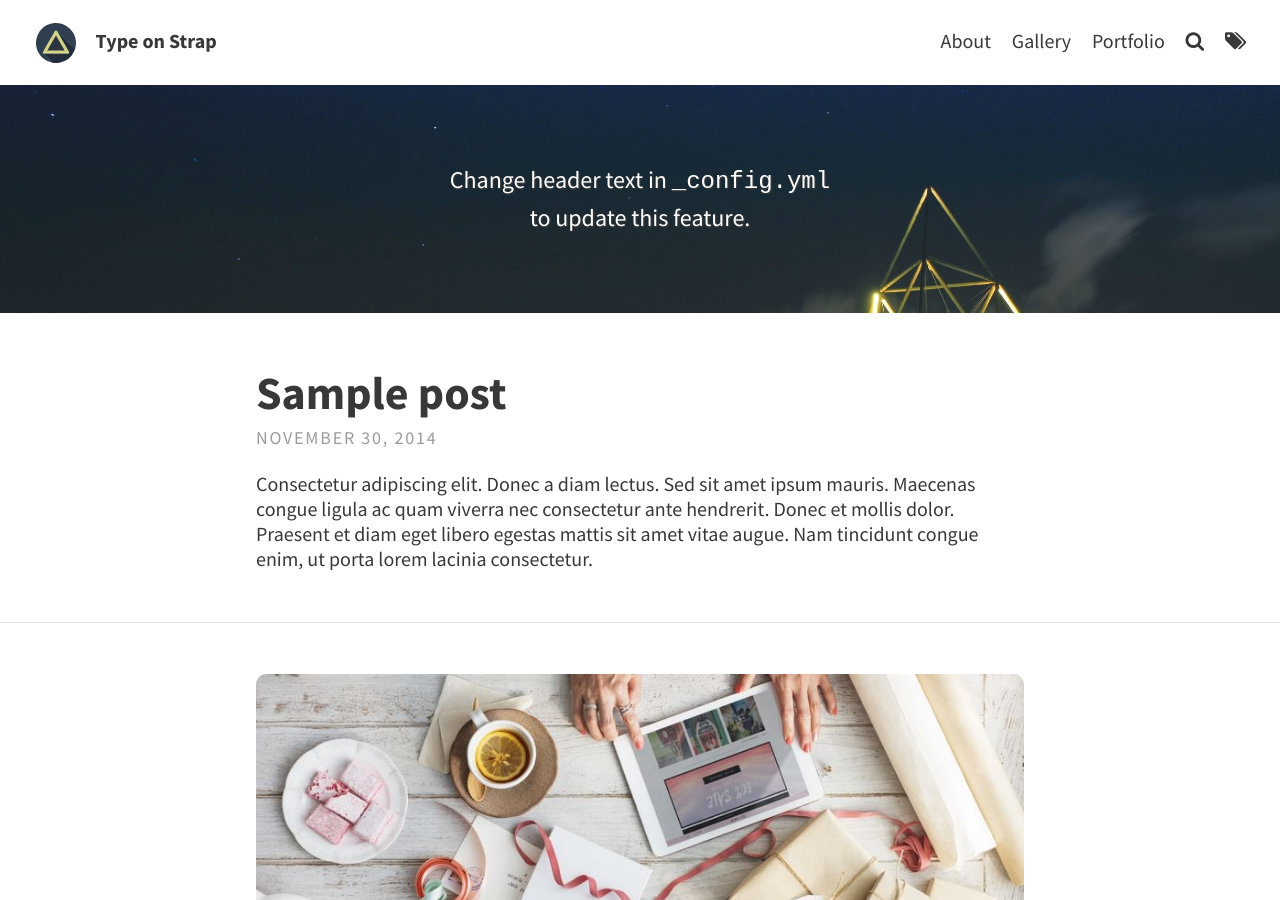
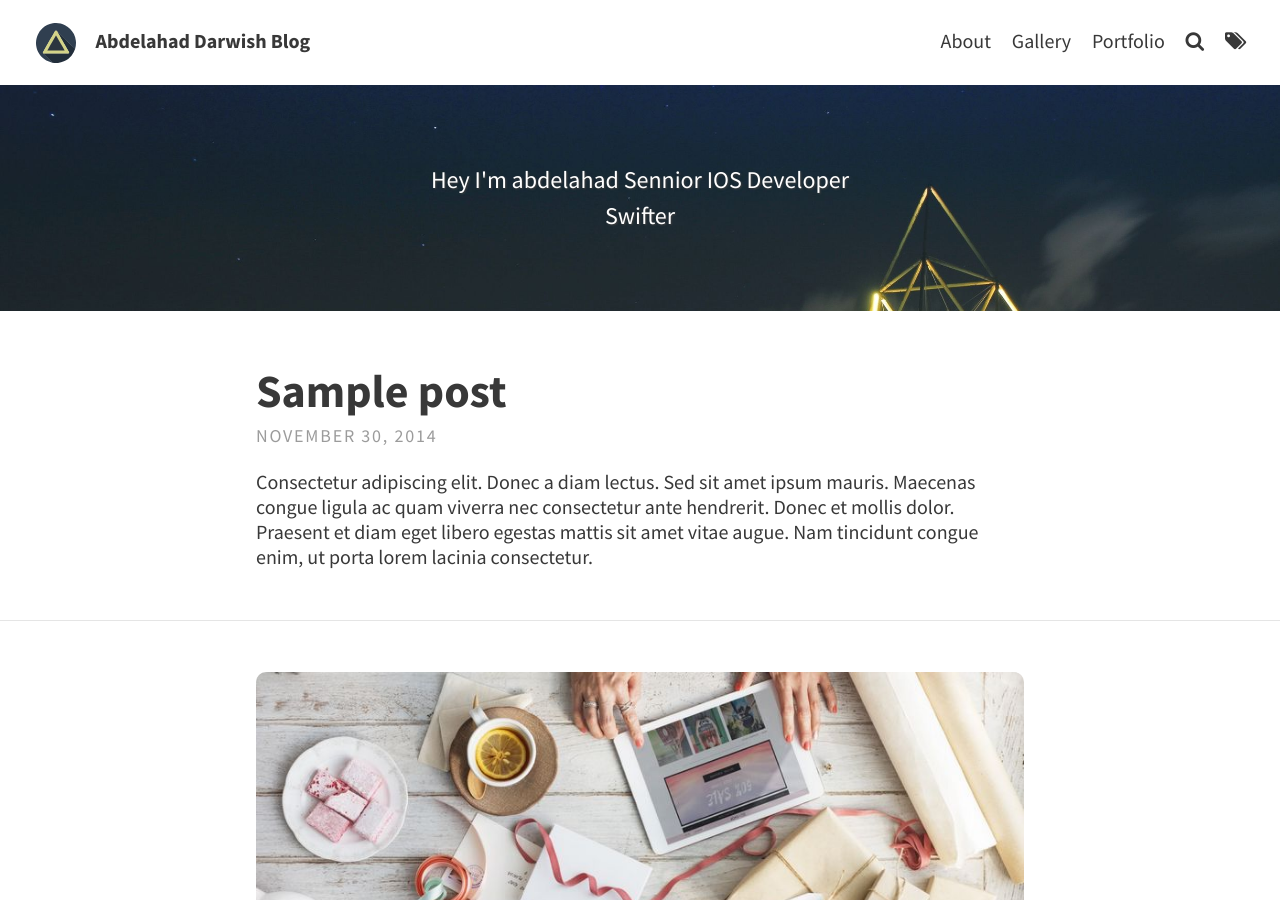
Before and after one commit to abdela7ad/abdela7ad.github.io, a Jekyll site: the page built from index.html, in a window 1280 px wide and 900 px high. Built offline with Jekyll 4.4.1, drawn with Linux system fonts in a browser that asks for light colours; the list of posts is cut into pages by our own code.

Commit message:
Update _config.yml

```diff
--- a/_config.yml
+++ b/_config.yml
@@ -1,24 +1,24 @@
 # SITE CONFIGURATION
 baseurl: ""
 url: "https://abdela7ad.github.io"
-title: Type on Strap # site's title
-description: "A website with blog posts and pages" # used by search engines
+title: Abdelahad Darwish # site's title
+description: "Abdelahad Darwish Senior IOS Developer" # used by search engines
 
 
 # THEME-SPECIFIC CONFIGURATION
 theme_settings:
   # Meta
-  title: Type on Strap # blog's title
+  title:  Abdelahad Darwish Blog # blog's title
   avatar: assets/img/triangle.svg
   favicon: assets/favicon.ico
   gravatar: # Email MD5 hash
 
   # Header and footer text
   header_text: > #two or three lines to describe your site
-     <p>Change header text in <code>_config.yml</code> <br> to update this feature.</p>
+     <p>Hey I'm abdelahad Sennior IOS Developer<br> Swifter</p>
   header_text_feature_image: assets/img/pexels/triangular.jpeg
   footer_text: >
-   Powered by <a href="https://jekyllrb.com/">Jekyll</a> with <a href="https://github.com/sylhare/Type-on-Strap">Type on Strap</a>
+   Powered by <a href="https://jekyllrb.com/">Jekyll</a> with <a href="https://github.com/sylhare/Type-on-Strap">Jeklee</a>
 
   # Icons
   rss: true  # Make sure you created a feed.xml with feed.xml layout
```
